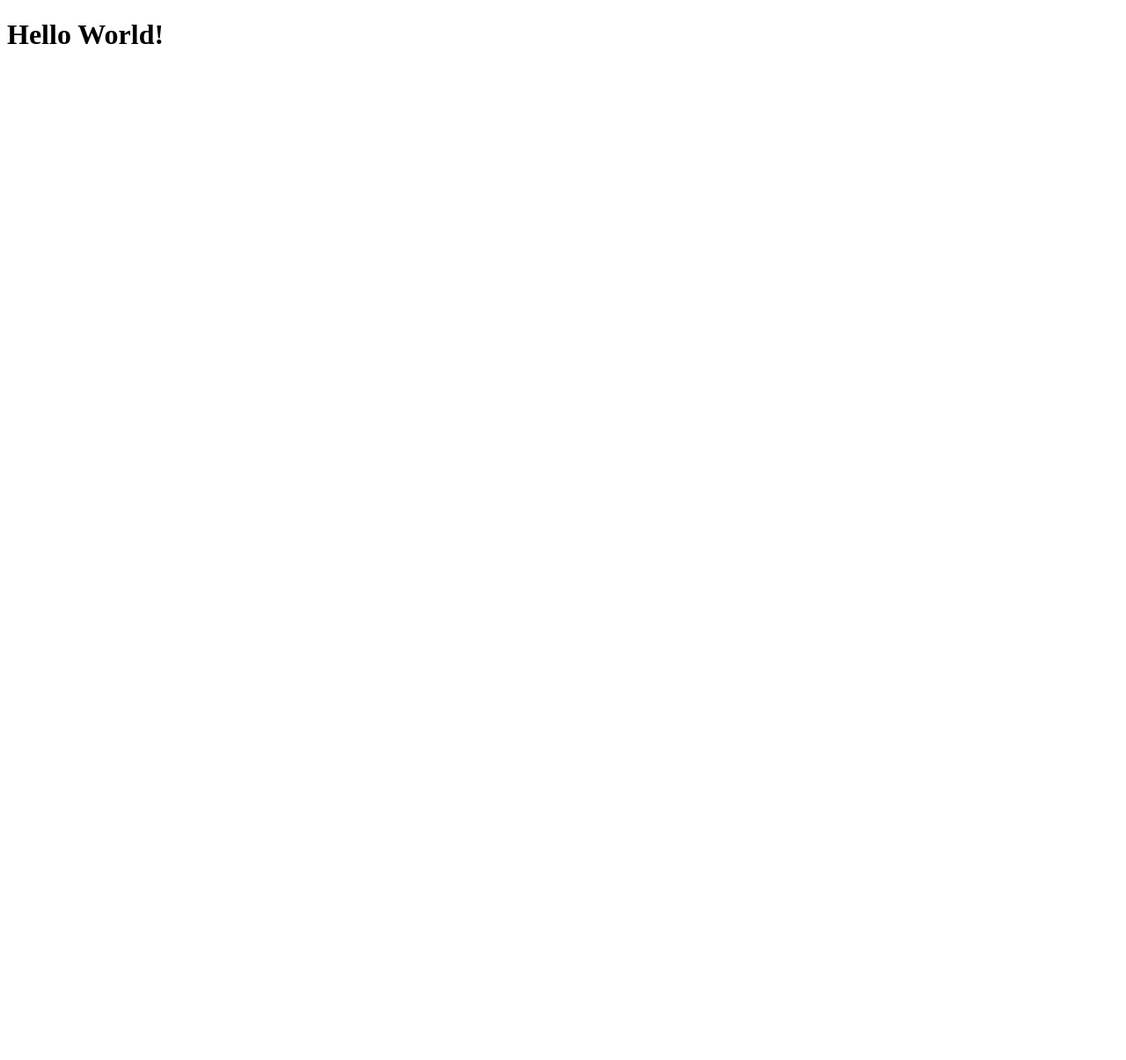
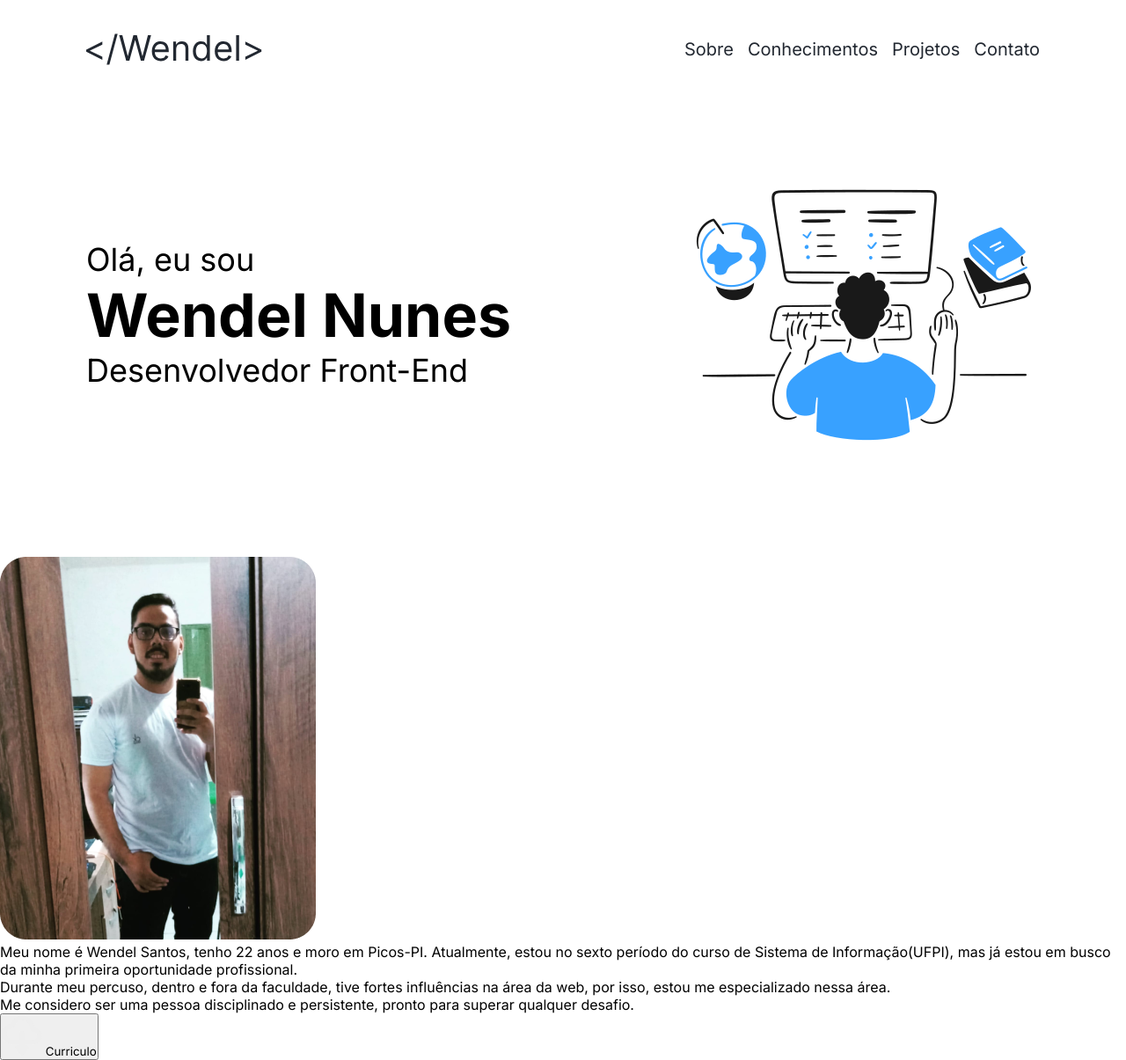
Before and after one commit to WendelSantosNunes/Portfolio-v1, a React (Create React App) app: page / in a window 1280 px wide. Shown: the whole page at 88% size. Before the commit the page ends 800 px from the top, so only its background shows below. Built offline with nearby package versions, Linux system fonts and the light colour scheme.

Commit message:
Add components

```diff
--- a/package.json
+++ b/package.json
@@ -3,10 +3,10 @@
   "version": "0.1.0",
   "private": true,
   "dependencies": {
-
     "react": "^18.1.0",
     "react-dom": "^18.1.0",
     "react-scripts": "5.0.1",
+    "styled-components": "^5.3.5",
     "web-vitals": "^2.1.0"
   },
   "devDependencies": {
@@ -17,6 +17,7 @@
     "@types/node": "^16.7.13",
     "@types/react": "^18.0.0",
     "@types/react-dom": "^18.0.0",
+    "@types/styled-components": "^5.1.25",
     "typescript": "^4.4.2"
   },
   "scripts": {
--- a/public/index.html
+++ b/public/index.html
@@ -1,12 +1,11 @@
 <!DOCTYPE html>
 <html lang="en">
   <head>
+    <link rel="preconnect" href="https://fonts.googleapis.com">
+    <link rel="preconnect" href="https://fonts.gstatic.com" crossorigin>
     <meta charset="utf-8" />
     <meta name="viewport" content="width=device-width, initial-scale=1" />
-    <meta
-      name="description"
-      content="Web site created using create-react-app"
-    />
+    <link href="https://fonts.googleapis.com/css2?family=Inter:wght@400;700&display=swap" rel="stylesheet">
     <title>Portfólio</title>
   </head>
   <body>
--- a/src/App.tsx
+++ b/src/App.tsx
@@ -1,7 +1,16 @@
 import React from 'react';
+import { Abount } from './components/About';
+import { Emphasis } from './components/Emphasis';
+import { Header } from './components/Header';
+import { GlobalStyle } from './styles/global';
 
 export function App() {
   return (
-   <h1>Hello World!</h1>
+    <>
+      <Header />
+      <Emphasis/>
+      <Abount/>
+      <GlobalStyle/>
+   </>
   );
 }
--- /dev/null
+++ b/src/components/About/index.tsx
@@ -0,0 +1,26 @@
+import imgPerfil from '../../assets/imagem-perfil.png'
+import imgCloud from '../../assets/cloud.svg'
+export function Abount() {
+    return (
+        <>
+            <img src={imgPerfil} alt="Imagem do dev" />
+            <div>
+                <p>
+                    Meu nome é Wendel Santos, tenho 22 anos e moro em Picos-PI.
+                    Atualmente, estou no sexto período do curso de Sistema de Informação(UFPI),
+                    mas já estou em busco da minha primeira oportunidade profissional.
+                </p>
+                <p>
+                    Durante meu percuso, dentro e fora da faculdade, tive fortes influências na área da web,
+                    por isso, estou me especializado nessa área.
+                </p>
+                <p>
+                    Me considero ser uma pessoa disciplinado e  persistente, pronto para superar qualquer desafio.
+                </p>
+                <button>
+                    <img src={imgCloud} alt="Cloud" /> Curriculo
+                </button>
+            </div>
+        </>
+    )
+}
--- /dev/null
+++ b/src/components/Emphasis/index.tsx
@@ -0,0 +1,15 @@
+import imgHeader from '../../assets/imagem-header.png'
+import { Container } from './styles'
+
+export function Emphasis(){
+    return (
+        <Container>
+            <div>
+                <p>Olá, eu sou</p>
+                <strong>Wendel Nunes</strong>
+                <p>Desenvolvedor Front-End</p>
+            </div>
+            <img src={imgHeader} alt="Imagem de uma pessoa mexendo no computador" />
+        </Container>
+    )
+}
--- /dev/null
+++ b/src/components/Emphasis/styles.ts
@@ -0,0 +1,20 @@
+import styled from "styled-components";
+
+export const Container = styled.div `
+    max-width: 69.75rem;
+    margin: 0 auto;
+
+    padding: 0 1rem 4.6875rem;
+    display: flex;
+    align-items: center;
+    justify-content: space-between;
+
+    div{
+        p{
+            font-size: 2.25rem;
+        }
+        strong {
+            font-size: 4.25rem;
+        }
+    }
+`
--- /dev/null
+++ b/src/components/Header/index.tsx
@@ -0,0 +1,18 @@
+import { Container } from "./styles"
+import logoImg from "../../assets/Wendel_.svg"
+
+export function Header (){
+    return (
+        <Container>
+            <img src={logoImg} alt="logo"></img>
+            <nav>
+                <ul>
+                    <li><a href="@">Sobre</a></li>
+                    <li><a href="@">Conhecimentos</a></li>
+                    <li><a href="@">Projetos</a></li>
+                    <li><a href="@">Contato</a></li>
+                </ul>
+            </nav>
+        </Container>
+    )
+}
--- /dev/null
+++ b/src/components/Header/styles.ts
@@ -0,0 +1,34 @@
+import styled from "styled-components";
+
+export const Container = styled.div `
+    max-width: 69.75rem;
+    margin: 0 auto;
+
+    padding: 2.375rem 1rem 5.25rem;
+    display: flex;
+    align-items: center;
+    justify-content: space-between;
+
+    nav ul{
+        list-style: none;
+
+        display: flex;
+        align-items: center;
+        gap: 16px;
+
+        a {
+            text-decoration: none;
+            color: var(--text-body);
+
+            font-size: 1.25rem;
+            transition: font-size 0.2s;
+
+            &:hover {
+                font-size: 1.4rem;
+                color: var(--background-button)
+            }
+        }
+    }
+
+
+`
```
Also changed, not shown: 1 other file (tests, documents, lock files or other folders).
